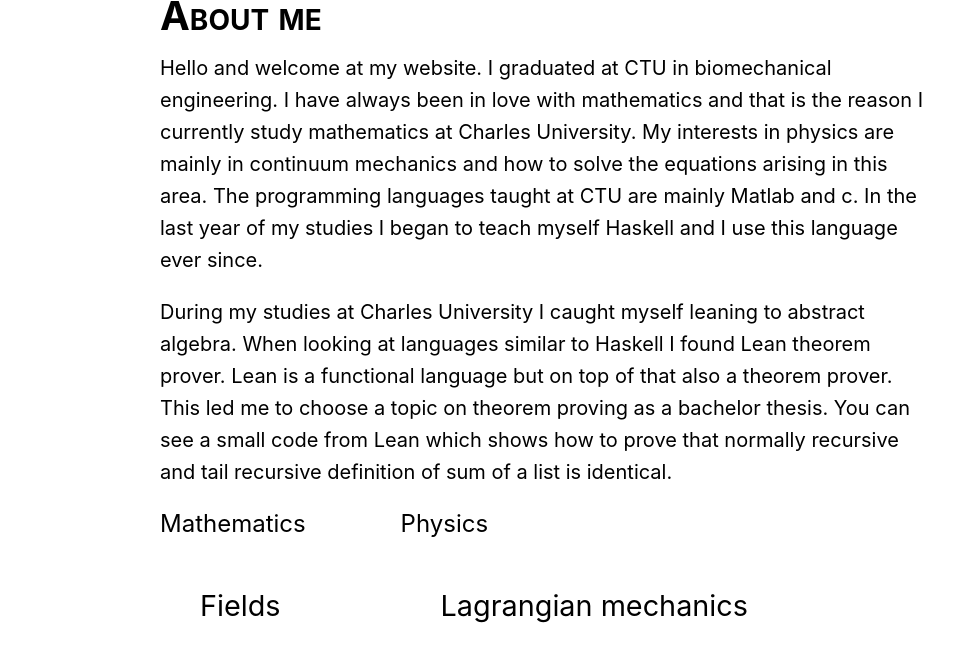
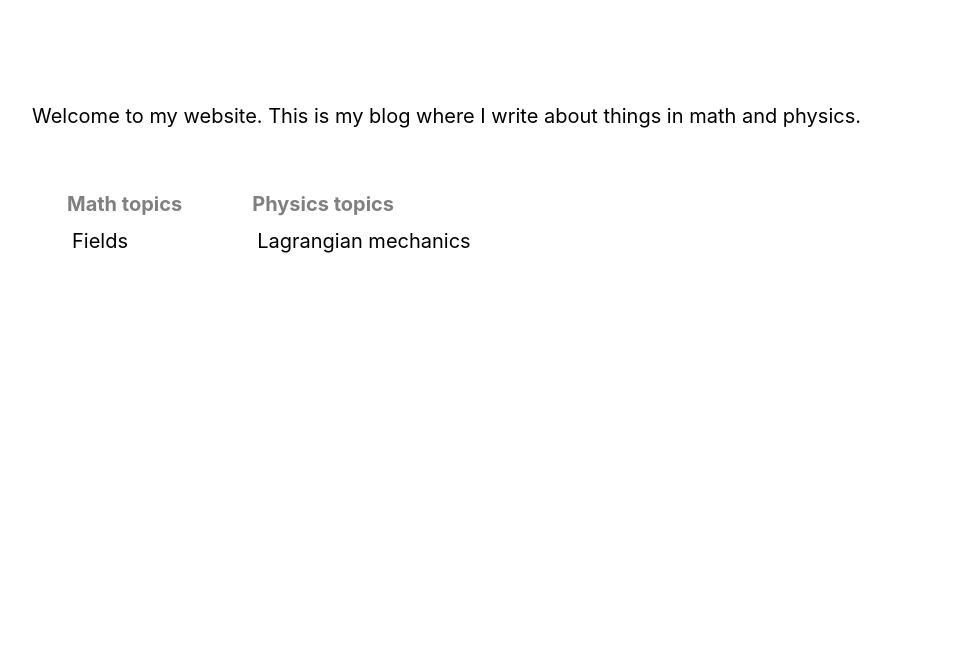
Before and after one commit to Euctemon/Euctemon.github.io, a plain HTML site: page index.html in a window 1280 px wide. Shown: the whole page, without its empty margins (96-1049 px from the left). Drawn offline with Linux system fonts and the light colour scheme.

Commit message:
Adjusting sizes

```diff
--- a/index.html
+++ b/index.html
@@ -6,39 +6,27 @@
   <link rel="icon" href="favicon.ico">
   <meta name="viewport" content="width=device-width,initial-scale=1" />
 
-  <title>Home</title>
+  <title><h1>Home</h1></title>
 </head>
 
 <body>
 
     <div class="home-info">
-        <h1>About me</h1>
         <p>
-            Hello and welcome at my website. I graduated at CTU in biomechanical engineering. I have always been in love with mathematics and that is the reason I currently study mathematics at Charles University. My interests in physics are mainly in continuum mechanics and how to solve the equations arising in this area. The programming languages taught at CTU are mainly Matlab and c. In the last year of my studies I began to teach myself Haskell and I use this language ever since.
-        </p>
-
-        <p>
-            During my studies at Charles University I caught myself leaning to abstract algebra. When looking at languages similar to Haskell I found Lean theorem prover. Lean is a functional language but on top of that also a theorem prover. This led me to choose a topic on theorem proving as a bachelor thesis. You can see a small code from Lean which shows how to prove that normally recursive and tail recursive definition of sum of a list is identical.
+            Welcome to my website. This is my blog where I write about things in math and physics.
         </p>
     </div>
 
     <div class="home-navs">
-        <div class="nav-elem">
-            <div class="nav-heading">Mathematics</div>
         <nav>
-                <ul>
+            <ul id="math-topics">
             <li><a href="fields_intro.html">Fields</a></li>
             </ul>
         </nav>
-        </div>
-
-        <div class="nav-elem">
-            <div class="nav-heading">Physics</div>
         <nav>
-                <ul>
+            <ul id="physics-topics">
             <li><a href="lagrangian.html">Lagrangian mechanics</a></li>
             </ul>
         </nav>
     </div>
-    </div>
 </body>
--- a/styles.css
+++ b/styles.css
@@ -8,6 +8,45 @@ body {
 }
 
 
+
+
+/* homepage styling */
+
+.home-info {
+    margin-left: 10%;
+    margin-right: 10%;
+    margin-top: 100px;
+}
+
+.home-navs {
+    display: flex;
+    flex-wrap: wrap;
+    margin-left: 10%;
+    margin-right: 10%;
+}
+
+#math-topics::before {
+    content: "Math topics";
+    color:grey;
+    font-weight: bolder;
+}
+
+#physics-topics::before {
+    content: "Physics topics";
+    color:grey;
+    font-weight: bolder;
+}
+
+
+
+
+
+
+
+
+
+/* custom page styling */
+
 #mainnav-wrapper {
     position:fixed;
     left:-200%;
@@ -16,7 +55,6 @@ body {
     border-color:#efefef;
     background-color: white;
     height:100%;
-    width: 250px;
     }
 
 @media (max-width: 640px) {
@@ -32,8 +70,9 @@ body {
 }
 
 .nav-button {
-    height:40px;
-    width:40px;
+    display: flex;
+    align-items: center;
+    justify-content:flex-start;
     background-color:transparent;
     border:0;
     padding:0;
@@ -49,22 +88,26 @@ body {
 }
 
 .header-grid {
-    display:grid;
+    display: grid;
     grid-template-columns: 1fr 1fr 1fr;
     padding: 0.7rem;
 }
 
 .header-name {
-    text-align:center;
-    font-size:2rem;
+    display: flex;
+    align-items: center;
+    justify-content: center;
+    font-size: larger;
+    font-weight: bolder;
 }
+
+
+
+
 
 
 nav {
     padding: 11px 30px 0 30px;
-    display:flex;
-    justify-content:center;
-    font-size: larger;
 }
 
 nav ul {
@@ -80,24 +123,19 @@ body {
     text-decoration:none;
     padding: 0 5px 0;
     color:black;
-    transition-duration: 0.5s;
+    transition-duration: 0.2s;
 }
 
 nav a:hover {
     padding: 0 5px 0;
-    background-color:#efefef;
+    color:grey;
     border-radius:5px;
-
 }
 
-    h1{
-    font-variant-caps: small-caps;
-    margin:0;
-    }
 
 h2 {
-    font-variant-caps: small-caps;
-    margin-top: 75px;
+    margin-top: 150px;
+    font-size:larger;
 }
 
 .main-wrap {
@@ -106,7 +144,7 @@ body {
 }
 
 .main-content {
-    width: min(1200px,90%);
+    width: min(1600px,90%);
     line-height: 150%;
     margin: 0 auto;
 }
@@ -116,10 +154,10 @@ body {
     position:relative;
 }
 
-    .navi {
+.sidenav-content {
     position:sticky;
     align-self:start;
-    top:70px;
+    top:100px;
 }
 
 
@@ -131,22 +169,7 @@ body {
 
 
 
-/* homepage styling */
 
-.home-info {
-    margin-left: 20%;
-    margin-right: 20%;
-}
-
-.home-navs {
-    display: flex;
-    flex-wrap: wrap;
-    gap: 5rem;
-    align-content: flex-start;
-    margin-left: 20%;
-    margin-right: 20%;
-    font-size: larger;
-}
 
 
 /* Mathematics styling */
```
Also changed, not shown: fields_intro.html (+3 -3 lines), fields_monoid.html (+1 -1 lines), sidebarClose.svg, sidebarOpen.svg. Lines whose indentation alone changed are shown as unchanged.
